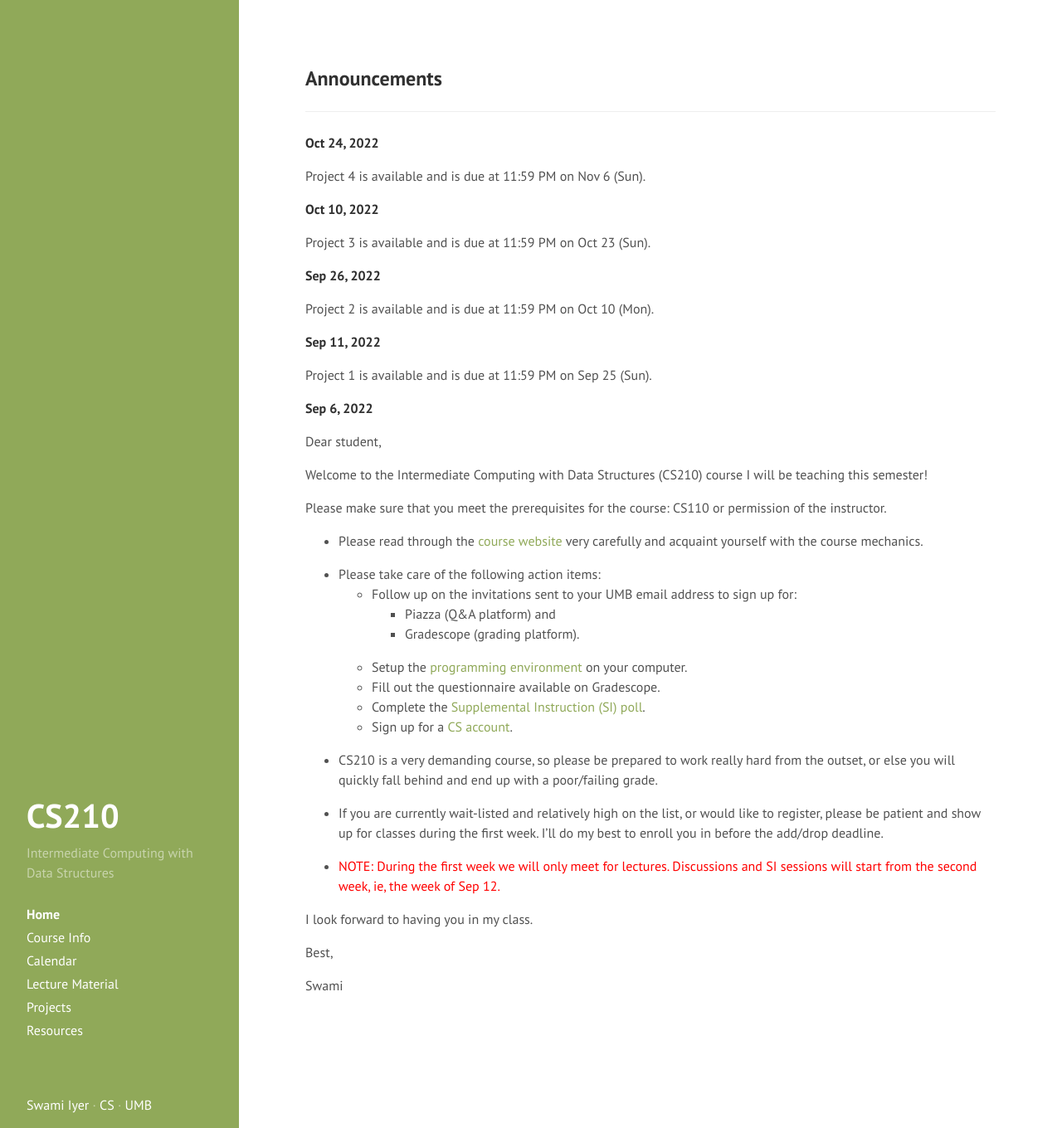
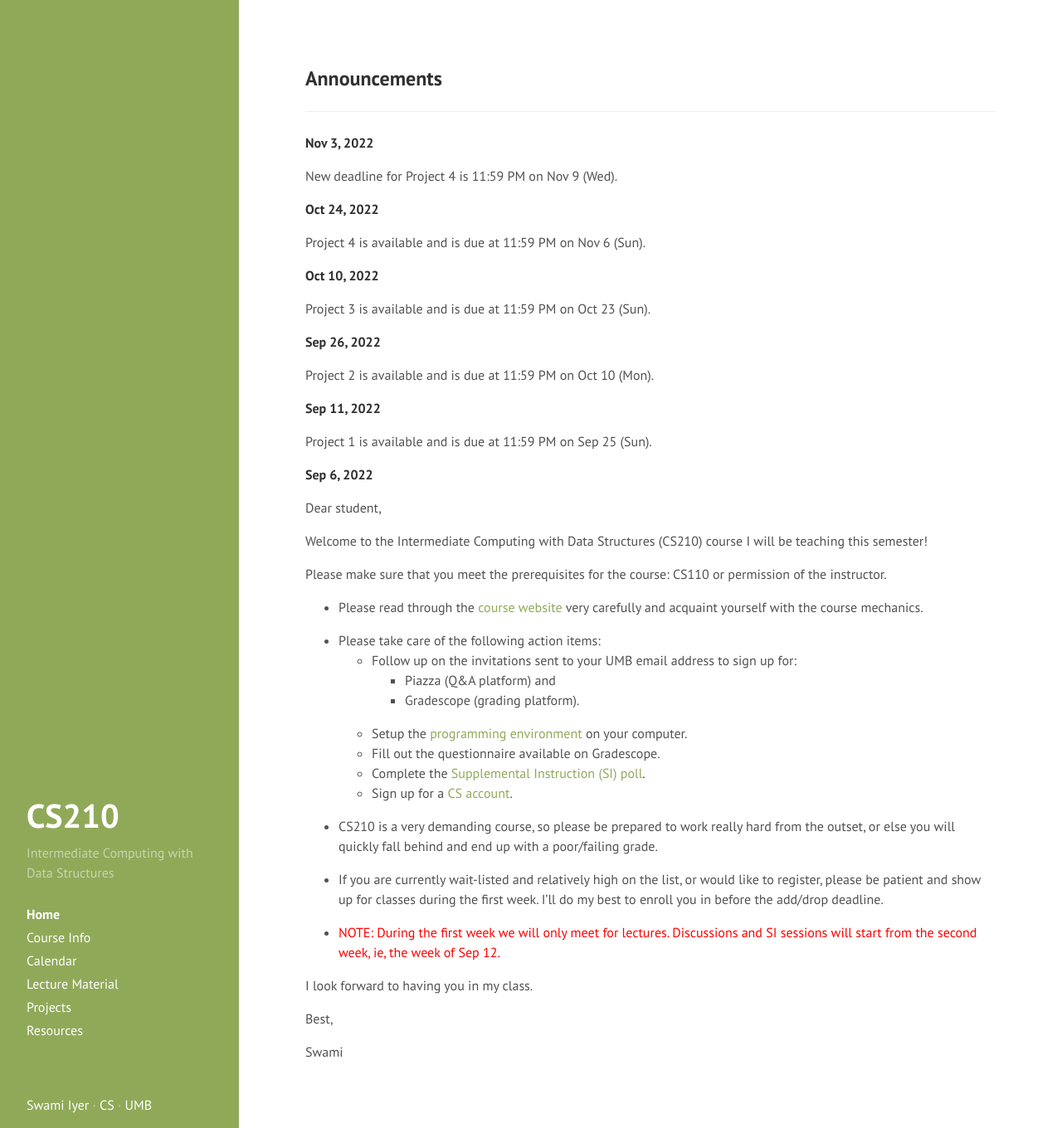
Before and after one commit to swamiiyer/swamiiyer.github.io, a Jekyll site: the page built from _pages/cs210/index.md, in a window 1280 px wide and 1360 px high. Shown: the whole window at 83% size. Built offline with Jekyll 4.4.1, drawn with Linux system fonts in a browser that asks for light colours.

Commit message:
new deadline for project 4

```diff
--- a/_pages/cs210/index.md
+++ b/_pages/cs210/index.md
@@ -4,6 +4,10 @@ layout: cs210_page
 title: Home
 order: 1
 ---
+
+**Nov 3, 2022**
+
+New deadline for Project 4 is 11:59 PM on Nov 9 (Wed).
 
 **Oct 24, 2022**
 
```
Also changed, not shown: _pages/cs110/index.md (+4 -0 lines).
